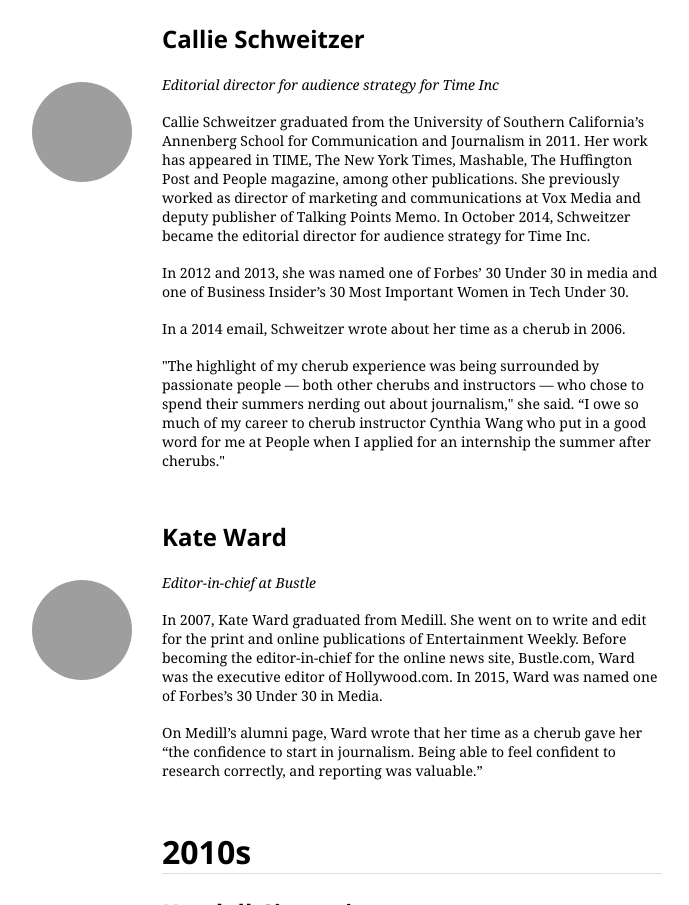
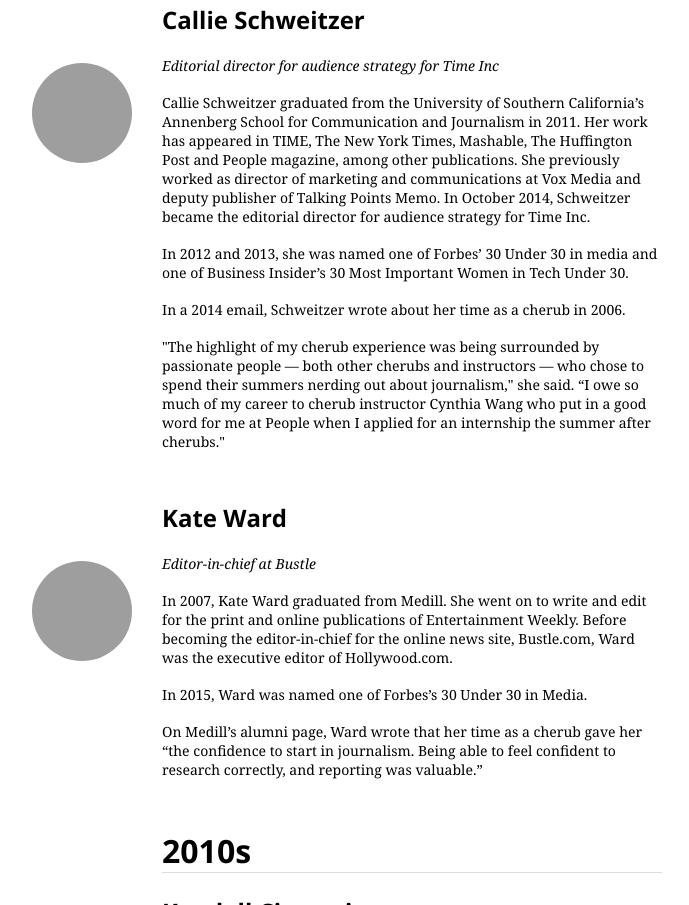
Before and after one commit to medillcherubs/2015-cherub-timeline, a plain HTML site: page index.html in a window 1280 px wide. Shown: the part 9405-10310 px from the top of the page, without its empty margins (228-917 px from the left). Drawn offline with nearby package versions, Linux system fonts and the light colour scheme; grey boxes are pictures that could not be loaded; a script that the page names is missing.

Commit message:
kate & julie

```diff
--- a/index.html
+++ b/index.html
@@ -271,7 +271,7 @@ Roth’s story about the creators of Skype was named the Best Story on Entrepren
 <img class="circular chicken" src="http://cdn.sheknows.com/articles/2013/04/Puppy_2.jpg" alt="" />
 <h2 id="julie">Julie Hirschfeld Davis</h2>
 <p><em>White House coverage reporter for The New York Times</em></p>
-<p>Julie Hirschfeld Davis began her career as a reporter in 1997 when she became a writer for Congressional Quarterly. For 16 years, she reported on politics through news outlets such as the Baltimore Sun, The Associated Press and Bloomberg News. Davis is the current White House coverage reporter for The New York Times. </p>
+<p>Julie Hirschfeld Davis began her career as a reporter in 1997 when she became a writer for Congressional Quarterly. For 16 years, she reported on politics through news outlets such as the Baltimore Sun, The Associated Press and Bloomberg News. </p>
 <p>In 2009, Davis won the National Press Foundation's 2009 Everett McKinley Dirksen Award for Distinguished Coverage of Congress by a print reporter. </p>
 
 </div>
@@ -322,7 +322,8 @@ Roth’s story about the creators of Skype was named the Best Story on Entrepren
 <img class="circular chicken" src="http://cdn.sheknows.com/articles/2013/04/Puppy_2.jpg" alt="" />
 <h2 id="kate">Kate Ward</h2>
 <p><em>Editor-in-chief at Bustle</em></p>
-<p>In 2007, Kate Ward graduated from Medill. She went on to write and edit for the print and online publications of Entertainment Weekly. Before becoming the editor-in-chief for the online news site, Bustle.com, Ward was the executive editor of Hollywood.com. In 2015, Ward was named one of Forbes’s 30 Under 30 in Media.</p>
+<p>In 2007, Kate Ward graduated from Medill. She went on to write and edit for the print and online publications of Entertainment Weekly. Before becoming the editor-in-chief for the online news site, Bustle.com, Ward was the executive editor of Hollywood.com. </p>
+<p>In 2015, Ward was named one of Forbes’s 30 Under 30 in Media.</p>
 <p>On Medill’s alumni page, Ward wrote that her time as a cherub gave her “the confidence to start in journalism. Being able to feel confident to research correctly, and reporting was valuable.” </p>
 
 </div>
```
